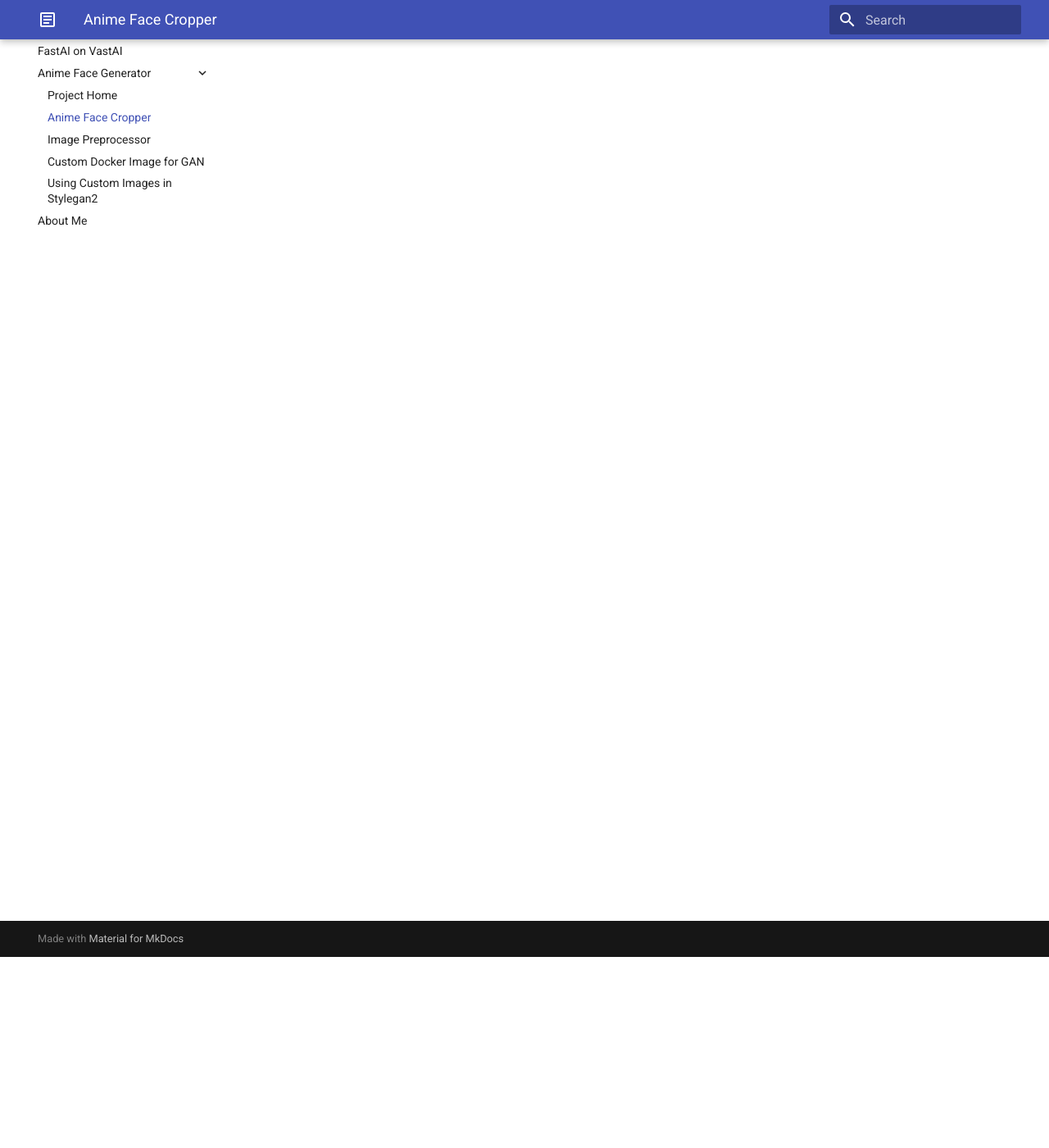
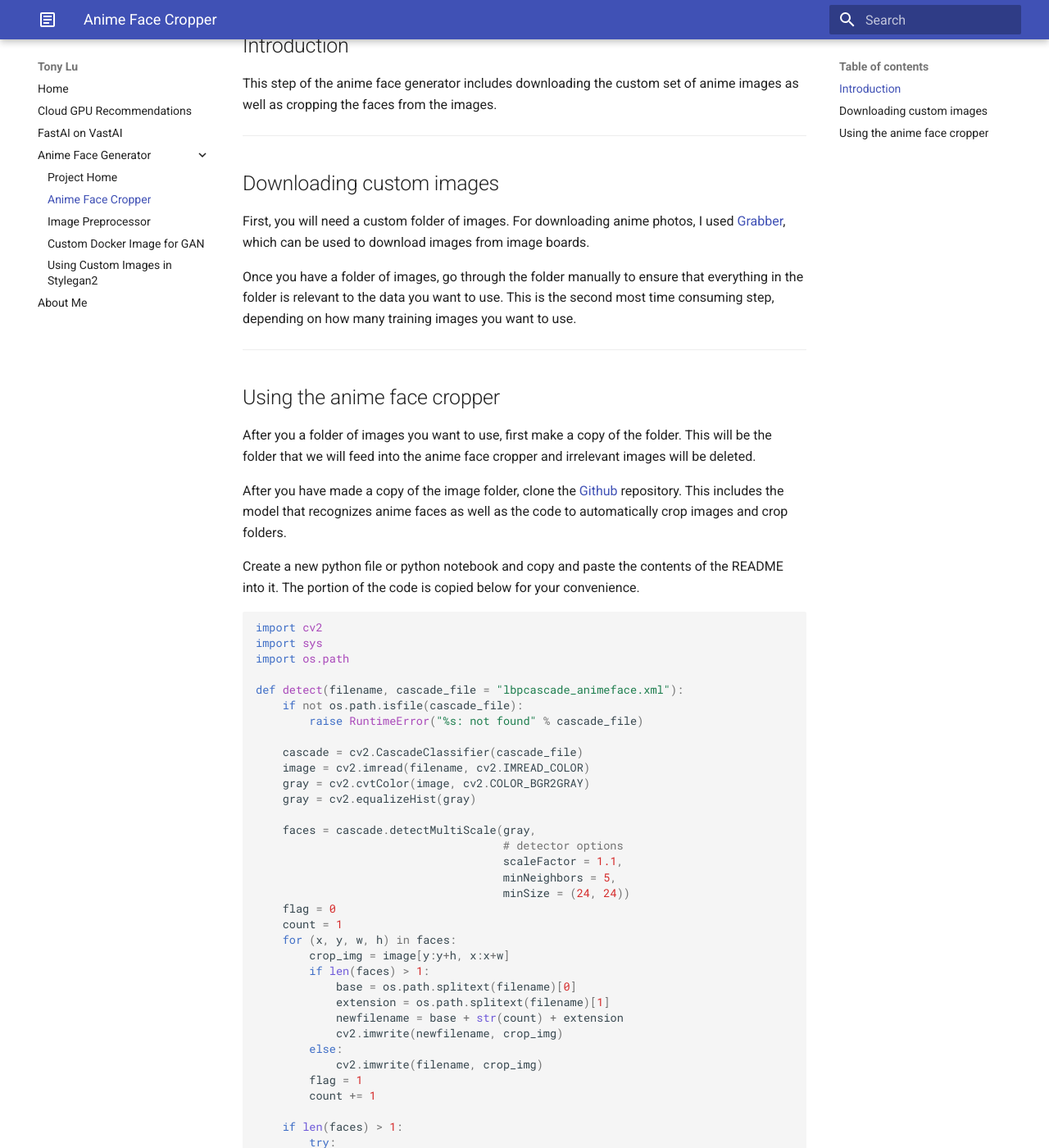
Before and after one commit to tonylu0/tonylu0.github.io, an MkDocs documentation site: the page built from docs/projects/animefacecrop.md, in a window 1280 px wide and 1400 px high, scrolled down 233 px. Shown: the whole window at 82% size. Built offline with MkDocs 1.6.1 and Material for MkDocs 9.7.7, drawn with Linux system fonts in a browser that asks for light colours; some of the changed text lies outside the part shown.

Commit message:
Worked on animefacecrop

````diff
--- a/docs/projects/animefacecrop.md
+++ b/docs/projects/animefacecrop.md
@@ -1,3 +1,104 @@
 # Anime Face Cropper
 
 Link to Github: [https://github.com/tonylu0/lbpcascade_animeface](https://github.com/tonylu0/lbpcascade_animeface)
+
+---
+## Introduction
+This step of the anime face generator includes downloading the custom set of anime images as well as cropping
+the faces from the images.
+
+---
+## Downloading custom images
+First, you will need a custom folder of images. For downloading anime photos,
+I used [Grabber](https://reposhub.com/cpp/network/Bionus-imgbrd-grabber.html), which
+can be used to download images from image boards.
+
+Once you have a folder of images, go through the folder manually to ensure that everything
+in the folder is relevant to the data you want to use. This is the second most time consuming step,
+depending on how many training images you want to use.
+
+---
+## Using the anime face cropper
+After you a folder of images you want to use, first make a copy of the folder. This will be the folder
+that we will feed into the anime face cropper and irrelevant images will be deleted.
+
+After you have made a copy of the image folder, clone the [Github](https://github.com/tonylu0/lbpcascade_animeface)
+repository. This includes the model that recognizes anime faces as well as the code to automatically
+crop images and crop folders.
+
+Create a new python file or python notebook and copy and paste the contents of the README into it.
+The portion of the code is copied below for your convenience.
+
+```python
+import cv2
+import sys
+import os.path
+
+def detect(filename, cascade_file = "lbpcascade_animeface.xml"):
+    if not os.path.isfile(cascade_file):
+        raise RuntimeError("%s: not found" % cascade_file)
+
+    cascade = cv2.CascadeClassifier(cascade_file)
+    image = cv2.imread(filename, cv2.IMREAD_COLOR)
+    gray = cv2.cvtColor(image, cv2.COLOR_BGR2GRAY)
+    gray = cv2.equalizeHist(gray)
+
+    faces = cascade.detectMultiScale(gray,
+                                     # detector options
+                                     scaleFactor = 1.1,
+                                     minNeighbors = 5,
+                                     minSize = (24, 24))
+    flag = 0
+    count = 1
+    for (x, y, w, h) in faces:
+        crop_img = image[y:y+h, x:x+w]
+        if len(faces) > 1:
+            base = os.path.splitext(filename)[0]
+            extension = os.path.splitext(filename)[1]
+            newfilename = base + str(count) + extension
+            cv2.imwrite(newfilename, crop_img)
+        else:
+            cv2.imwrite(filename, crop_img)
+        flag = 1
+        count += 1
+
+    if len(faces) > 1:
+        try:
+            os.remove(filename)
+        except: pass
+
+    if (flag == 0) :
+        try:
+            os.remove(filename)
+        except: pass
+
+# To produce red bounding box on faces
+    # for (x, y, w, h) in faces:
+    #     cv2.rectangle(image, (x, y), (x + w, y + h), (0, 0, 255), 2)
+#     cv2.imshow("AnimeFaceDetect", image) #Opens window to show image
+#     cv2.waitKey(0)
+    # cv2.imwrite("out.png", image)
+```
+
+The code above has commented out the portion for the creation of the red bounding boxes since
+it is not needed.
+
+In order to apply this script to an entire folder, the next code snippet will be used.
+
+```python
+import cv2
+import sys
+import os.path
+directory = 'Hibiki_crop'
+for filename in os.listdir(directory):
+    file = os.path.join(directory, filename)
+    detect(file)
+```
+
+Place the copy of the folder that contains the images that you want to crop in the same directory
+as the ```lbpcascade_animeface``` file and python script. Replace the directory ```Hibiki_crop```
+with your own folder name. After you run this script, it will go through the images
+in the folder and crop out the faces and deleting everything else. This folder will only
+contain cropped faces.
+
+Now you will have a folder of cropped anime faces to use as your custom data.
````
Also changed, not shown: docs/projects/animefacegenerator.md (+17 -2 lines).
